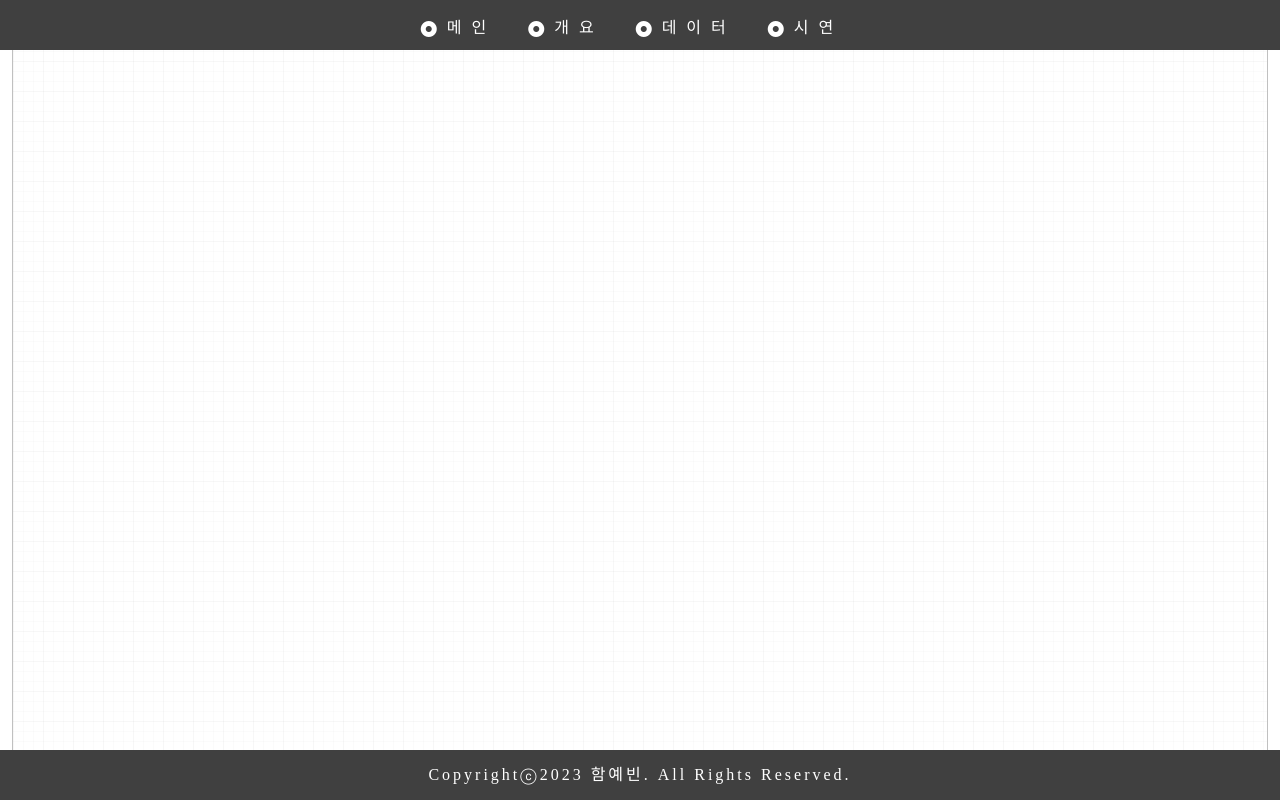
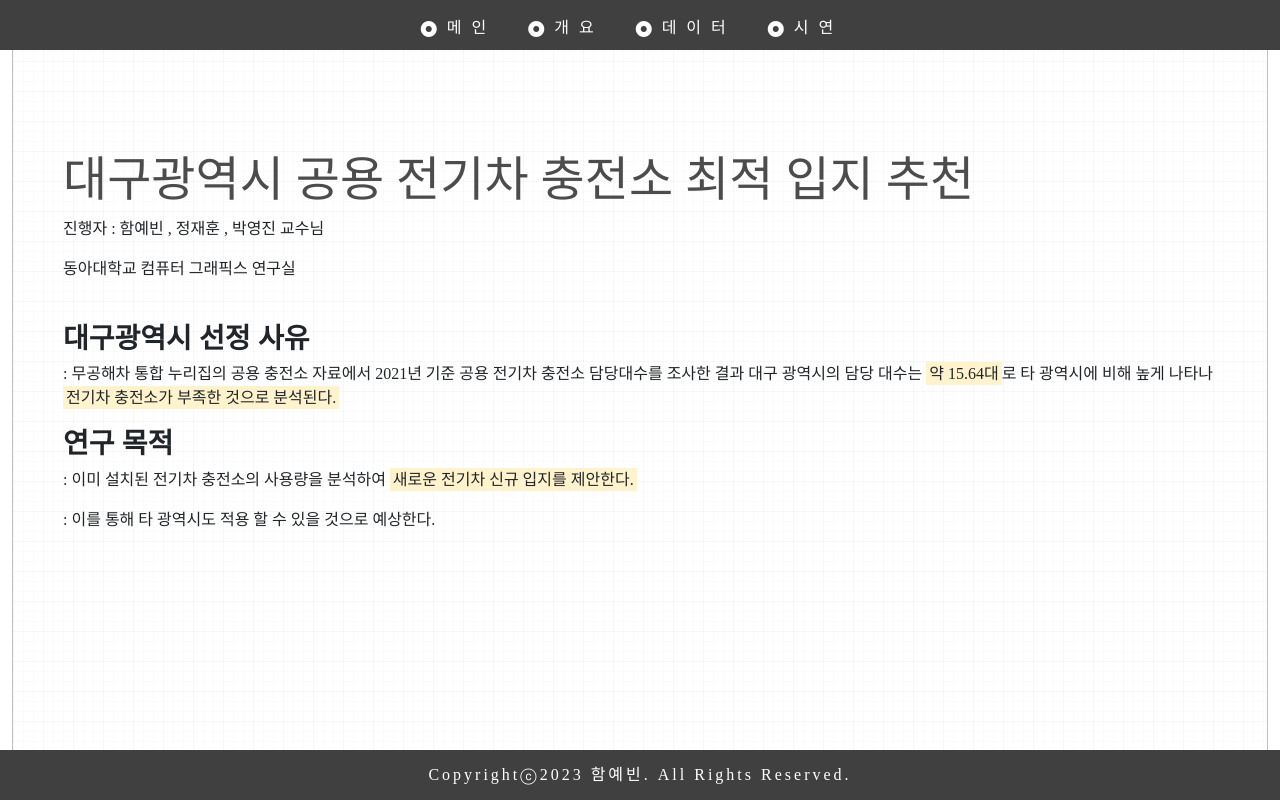
Before and after one commit to Yebin-00/Daegu_Elctric_Charging, a website: page Cesium/html/outline.html in a window 1280 px wide. Drawn offline with nearby package versions, Linux system fonts and the light colour scheme; a web font is replaced by a local one.

Commit message:
수정본

```diff
--- a/Cesium/html/outline.html
+++ b/Cesium/html/outline.html
@@ -32,6 +32,7 @@
 		}
 		.main {
 			height: 	100%;
+			padding: 50px;
 		}
 		.box {
 		  height: 100vh;
@@ -62,6 +63,14 @@
 		}
 		.nav-link:hover{
 			color:red;
+		}
+		.subText{
+			color: #4C4C4C;
+			font-family: 'SBAggroM';
+			padding-top: 100px
+		}
+		.main p{
+			font-family: 'SBAggroM';
 		}
 
 	</style>
@@ -102,6 +111,19 @@
 
 			<!-- 메인 내용 -->
 			<div class="main">
+				<h1 class="display-5 subText"><strong>대구광역시 공용 전기차 충전소 최적 입지 추천</strong></h1>
+				<p>진행자 : 함예빈 , 정재훈 , 박영진 교수님</p>
+				<p>동아대학교 컴퓨터 그래픽스 연구실</p>
+				<br>
+
+				<h3><strong>대구광역시 선정 사유</strong></h3>
+				<p>: 무공해차 통합 누리집의 공용 충전소 자료에서 2021년 기준 공용 전기차 충전소 담당대수를 조사한 결과 대구 광역시의 담당 대수는 <mark>약 15.64대</mark>로 타 광역시에 비해 높게 나타나 <br><mark>전기차 충전소가 부족한 것으로 분석된다.</mark>
+				</p>
+
+				<h3><strong>연구 목적</strong></h3>
+				<p>: 이미 설치된 전기차 충전소의 사용량을 분석하여 <mark>새로운 전기차 신규 입지를 제안한다.</mark></p>
+				<p>: 이를 통해 타 광역시도 적용 할 수 있을 것으로 예상한다.</p>
+
 
 			</div>
 
```
Also changed, not shown: Cesium/html/base.html (+1 -1 lines), Cesium/html/data.html (+1 -1 lines), Cesium/html/testmap.html (+4 -4 lines), Cesium/img/img3.png (added).
